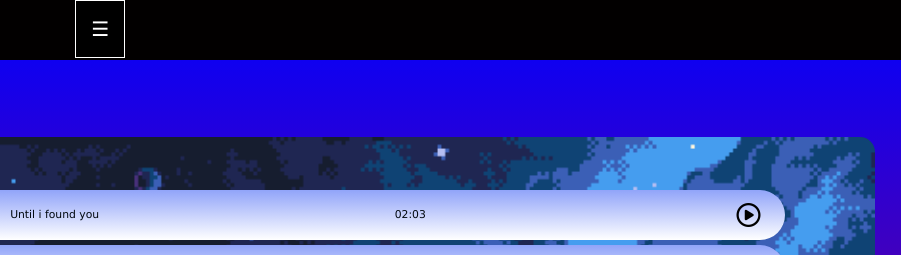
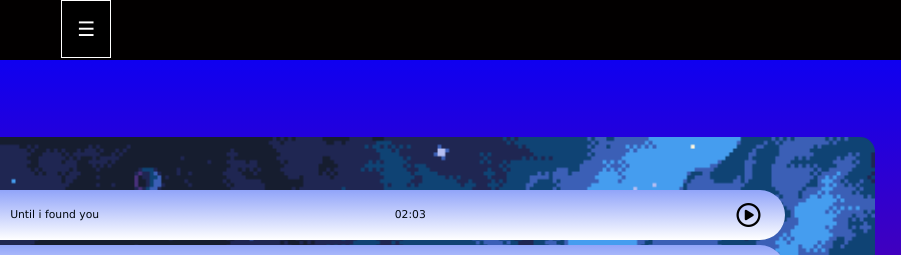
Before and after one commit to avin-madhu/spotify-clone.github.io, a plain HTML site: page index.html in a window 1280 px wide. Shown: the top 255 px of the page, 379-1280 px from the left. Drawn offline with Linux system fonts and the light colour scheme.

Commit message:
toggle-adjust

```diff
--- a/index.html
+++ b/index.html
@@ -67,7 +67,7 @@
                       color: white;
                       padding: 16px 15px;
                       border: solid white 1px;
-                      margin-left: 80px;
+                      margin-left: 66px;
                     }
 
                     .openbtn:hover {
```
